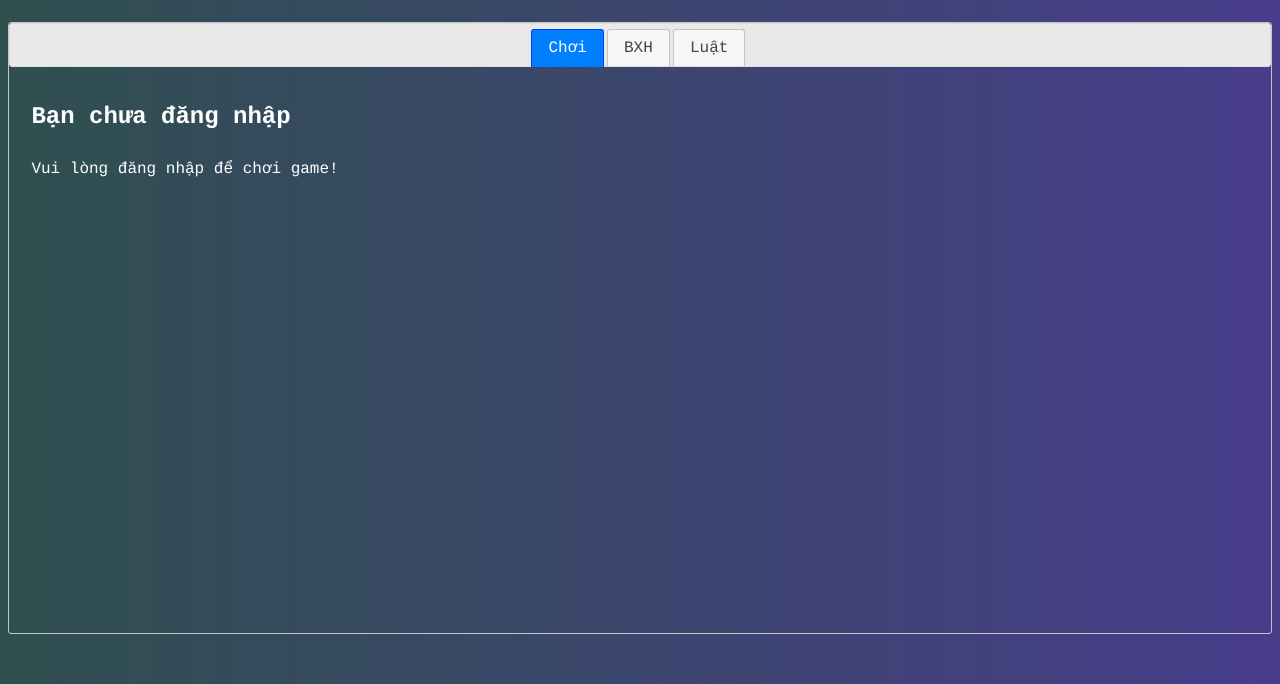
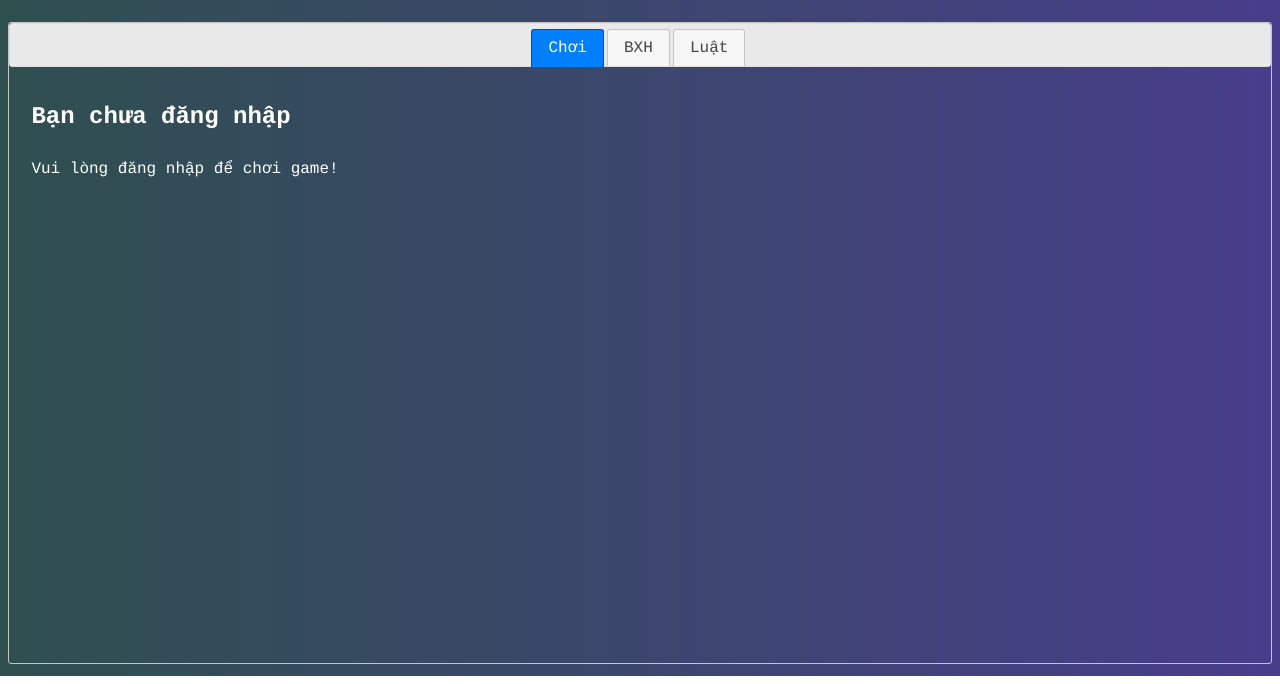
Before and after one commit to chuannm/html-game, a website: page templates/index.html in a window 1280 px wide. Shown: the part 124-808 px from the top of the page. Drawn offline with nearby package versions, Linux system fonts and the light colour scheme; files that its build step writes are made by us from their sources; files whose address does not match are found by name.

Commit message:
Sửa layout

```diff
--- a/static/css/style.css
+++ b/static/css/style.css
@@ -3,7 +3,7 @@
     color: white;
 }
 html, body {
-    height: 100%;
+    height: calc(100% - 10px);
     width: auto;
     max-width: calc(height / 2);
 
@@ -36,6 +36,10 @@ h1:nth-child(2) {
     background-image: linear-gradient(to right, red , orange);
     background-clip: text;
 }
+::-webkit-scrollbar {
+    display: none;
+    width: 0px;
+}
 #game-canvas {
     flex: 1;
     display: flex;
@@ -43,8 +47,7 @@ h1:nth-child(2) {
     background: none;
     color: inherit;
     padding: 0px;
-    margin-bottom: 50px;
-    overflow: scroll;
+    overflow-y: scroll;
 }
 game-canvas >div {
     max-height: 100%;
@@ -75,7 +78,12 @@ game-canvas >div {
     font-weight: bold;
     text-align: center;
 }
-
+#game-content {
+    display: flex;
+    flex-direction: column;
+    gap: 10px;
+    color: inherit;
+}
 .question-container {
     display: flex;
     flex-direction: column;
```
